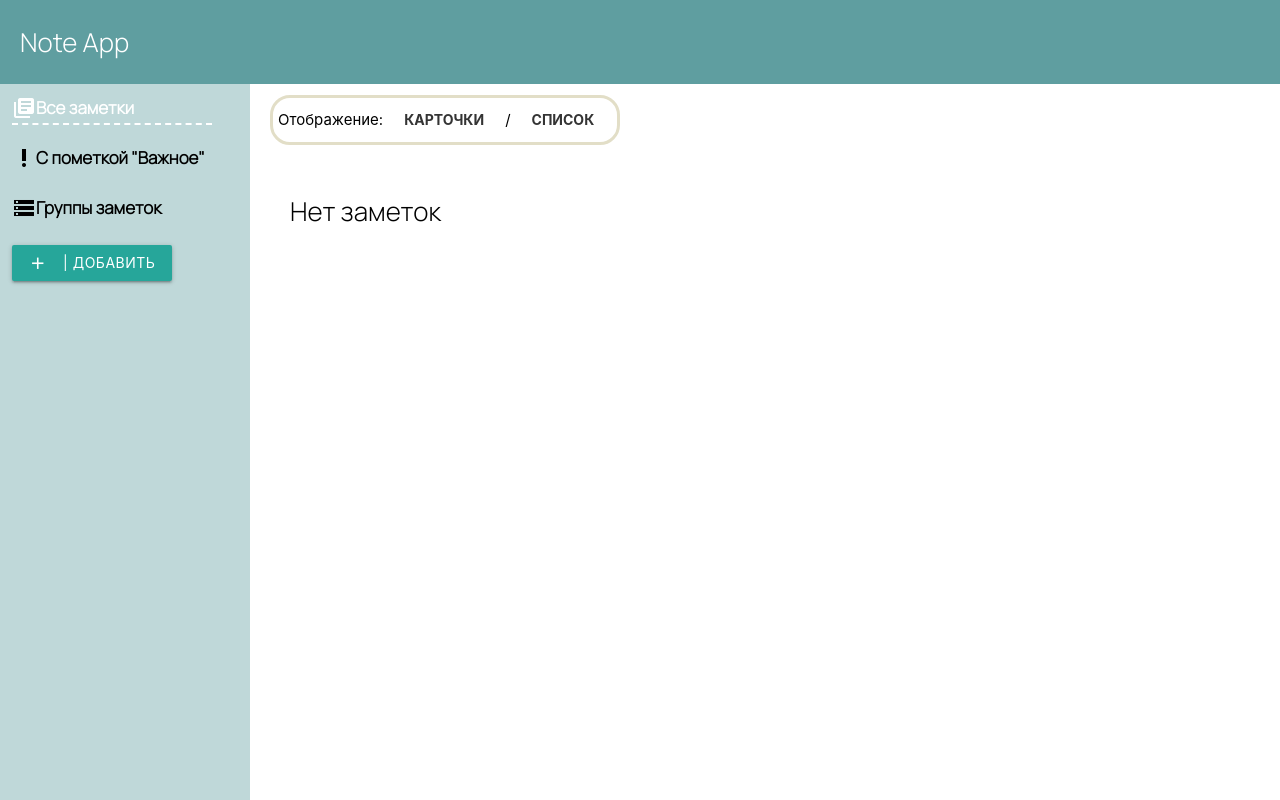
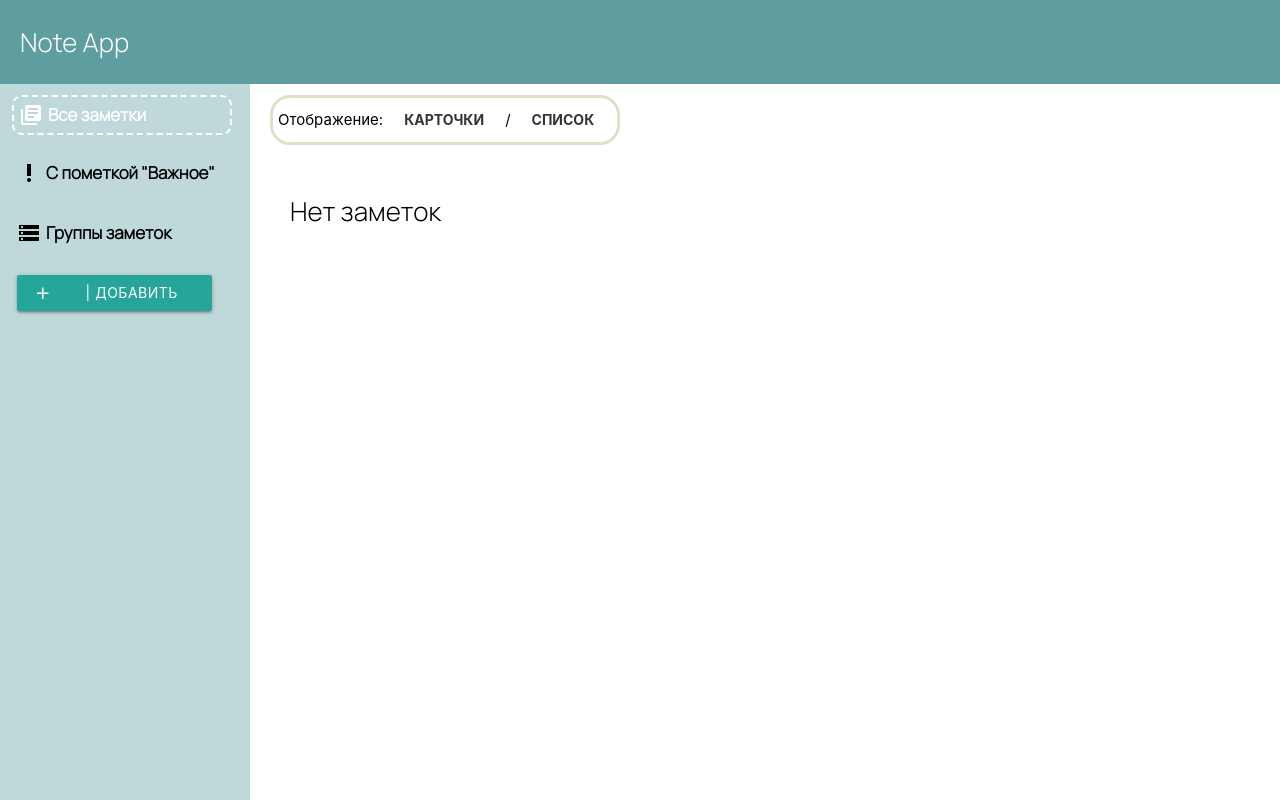
Before and after one commit to RubberFruits/Note-App, a React (Create React App) app: page /all in a window 1280 px wide. Built offline with nearby package versions, Linux system fonts and the light colour scheme.

Commit message:
Commit 6 May 2021
+ADD new customization links in navbar
+Repair effect from toggle view in chapter "All notes"

```diff
--- a/src/components/Content/Forms/AddNoteGroupForm/AddNoteGroupForm.jsx
+++ b/src/components/Content/Forms/AddNoteGroupForm/AddNoteGroupForm.jsx
@@ -61,8 +61,10 @@ const AddNoteGroupForm = (props) => {
                type="submit">Подтвердить
              <i className="material-icons right">check_circle</i>
             </button>
-            <button className={`btn waves-effect waves-light ${style.exitBtn}`} onClick={() => props.showEditMode(props.groupId)}>Отмена
-                              <i className="material-icons right">clear</i></button>
+            <button
+               type="reset"
+               className={`btn waves-effect waves-light ${style.exitBtn}`} onClick={() => props.showEditMode(props.groupId)
+               }>Отмена<i className="material-icons right">clear</i></button>
          </div>
       </form >
    )
--- a/src/components/Content/Forms/CreateGroupForm/CreateGroupForm.jsx
+++ b/src/components/Content/Forms/CreateGroupForm/CreateGroupForm.jsx
@@ -22,7 +22,7 @@ const CreateGroupForm = (props) => {
          className={style.groupForm}
          onSubmit={handleSubmit(submittingForm)}>
          <div className={`input-field s5 inputDiv ${style.inputDiv}`}>
-            <i class="material-icons prefix">mode_edit</i>
+            <i className="material-icons prefix">mode_edit</i>
             <input
                {...register('group', {
                   required: true
--- a/src/components/Content/Forms/CreateNote/CreateNote.jsx
+++ b/src/components/Content/Forms/CreateNote/CreateNote.jsx
@@ -38,7 +38,7 @@ const NoteForm = (props) => {
       <form onSubmit={
          handleSubmit(submittingForm)}>
          <div className={`input-field ${style.inputClass}`}>
-            <i class="material-icons prefix">mode_edit</i>
+            <i className="material-icons prefix">mode_edit</i>
             <input
                {...register("note", {
                   required: true
--- a/src/components/Content/Notes/Notes.jsx
+++ b/src/components/Content/Notes/Notes.jsx
@@ -11,15 +11,15 @@ const Notes = (props) => {
    return (
       <>
          <nav className={`${style.breadcrumbContainer} valign-wrapper`}>
-            <span> Отображение: </span>
+            <span className={style.breadCrumb_span}> Отображение: </span>
             <button
                onClick={() => props.changeNotesView('cards')}
-               className={`waves-effect waves-teal btn-flat ${style.breadcrumb_item} ${props.notesView === 'cards' ? style.breadcrumb_item_active : ''}`}
+               className={`btn-flat  ${style.breadcrumb_item} ${props.notesView === 'cards' ? style.breadcrumb_item_active : ''}`}
             >Карточки</button>
             <span> / </span>
             <button
                onClick={() => props.changeNotesView('list')}
-               className={`waves-effect waves-teal btn-flat ${style.breadcrumb_item} ${props.notesView === 'list' ? style.breadcrumb_item_active : ''}`}
+               className={`btn-flat ${style.breadcrumb_item} ${props.notesView === 'list' ? style.breadcrumb_item_active : ''}`}
             >Список</button>
          </nav>
 
--- a/src/components/Content/Notes/Notes.module.scss
+++ b/src/components/Content/Notes/Notes.module.scss
@@ -27,14 +27,20 @@
    border-radius: 20px;
 }
 
+.breadCrumb_span {
+   line-height: 20px;
+}
+
 .breadcrumb_item {
    border-radius: 15px;
    margin: 0 5px;
    font-weight: bold;
+   transition: all 0.5s ease;
 }
 
 .breadcrumb_item_active {
    background-color: rgba(184, 201, 203, 0.5);
+   transition: all 0.5s ease;
 }
 
 .sad_title {
--- a/src/components/Navbar/Navbar.jsx
+++ b/src/components/Navbar/Navbar.jsx
@@ -13,7 +13,7 @@ const Navbar = (props) => {
                   activeClassName={style.navbar_item_active}
 
                ><div className={' valign-wrapper'}>
-                     <i class="material-icons prefix">library_books</i> Все заметки
+                     <i className="material-icons prefix">library_books</i><span className={style.navbar_item_span}>Все заметки</span>
                   </div>
                </NavLink>
                <NavLink
@@ -22,7 +22,7 @@ const Navbar = (props) => {
                   activeClassName={style.navbar_item_active}
                >
                   <div className={' valign-wrapper'}>
-                     <i class="material-icons prefix">priority_high</i> C пометкой "Важное"
+                     <i className="material-icons prefix">priority_high</i><span className={style.navbar_item_span}>C пометкой "Важное"</span>
                   </div>
                </NavLink>
                <NavLink
@@ -30,7 +30,7 @@ const Navbar = (props) => {
                   className={style.navbar_item}
                   activeClassName={style.navbar_item_active}
                ><div className={' valign-wrapper'}>
-                     <i class="material-icons prefix">storage</i> Группы заметок
+                     <i className="material-icons prefix">storage</i><span className={style.navbar_item_span}>Группы заметок</span>
                   </div>
                </NavLink>
                <NavLink
--- a/src/components/Navbar/Navbar.module.scss
+++ b/src/components/Navbar/Navbar.module.scss
@@ -3,7 +3,7 @@
 .navbar {
    min-height: 100vh;
    grid-area: n;
-   padding-left: 12px;
+   padding-left: 2px;
    background-color: $navbar-color;
    padding-top: 15px;
 }
@@ -13,26 +13,35 @@
    display: block;
    margin-top: 20px;
    margin-bottom: 20px;
-   width: 200px;
-   height: 30px;
+   padding-right: 5px;
+   padding-top: 5px;
+   padding-left: 5px;
+   margin-left: 10px;
+   width: 220px;
+   height: 40px;
    font-size: 17px;
    font-family: "Manrope";
    text-decoration: none;
    color: black;
-   transition: color 0.3s ease;
+   transition: all 0.3s ease;
 
    &_active {
       color: white;
-      border-bottom: 2px dashed white;
+      border: 2px dashed white;
+      border-radius: 10px;
    }
 
    &:hover {
       color: white;
-      border-bottom: 1px solid white;
    }
+}
+
+.navbar_item_span {
+   margin-left: 5px;
 }
 
 .addGroup {
    display: inline-block;
-   width: 160px;
+   margin-left: 15px;
+   width: 195px;
 }
```
